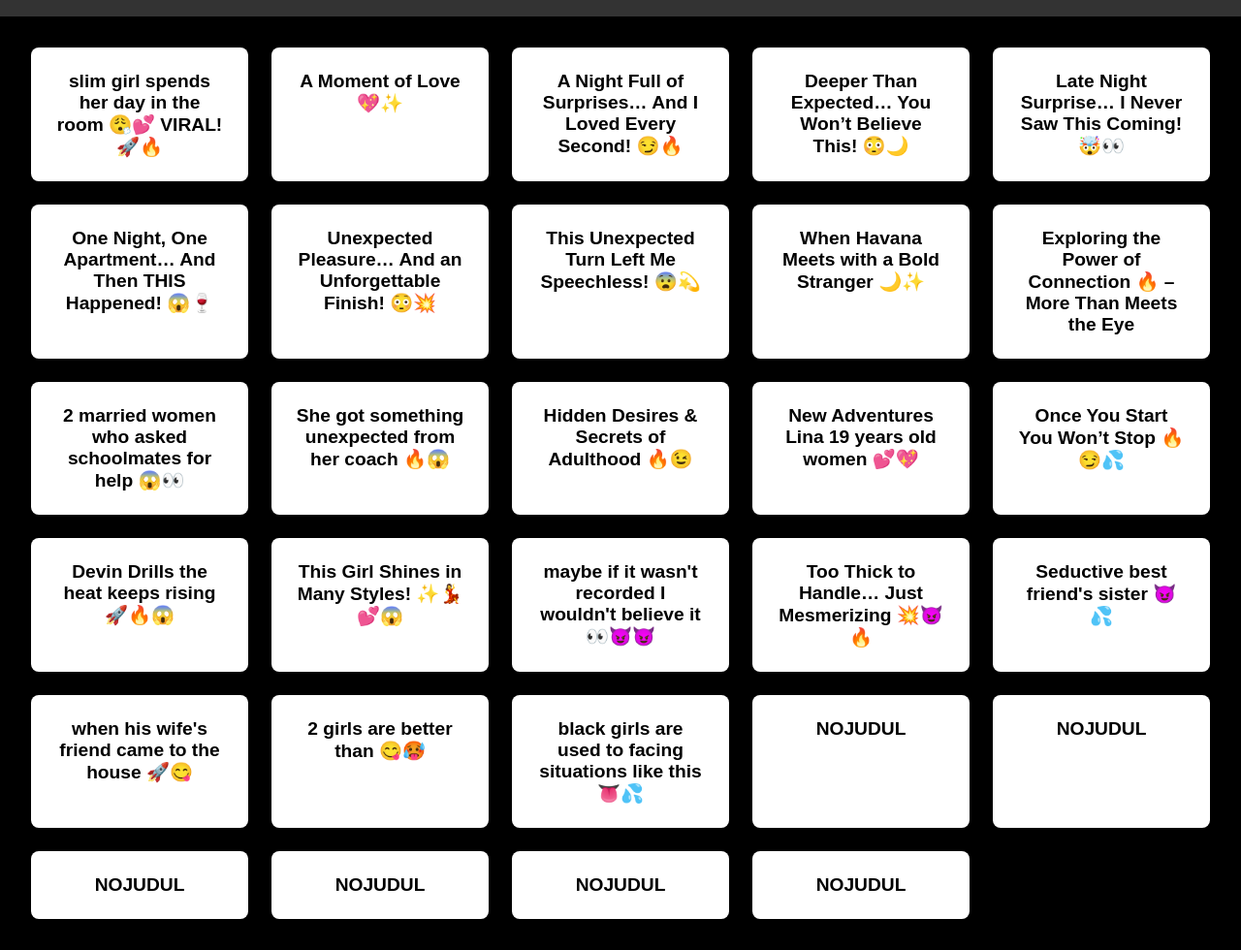
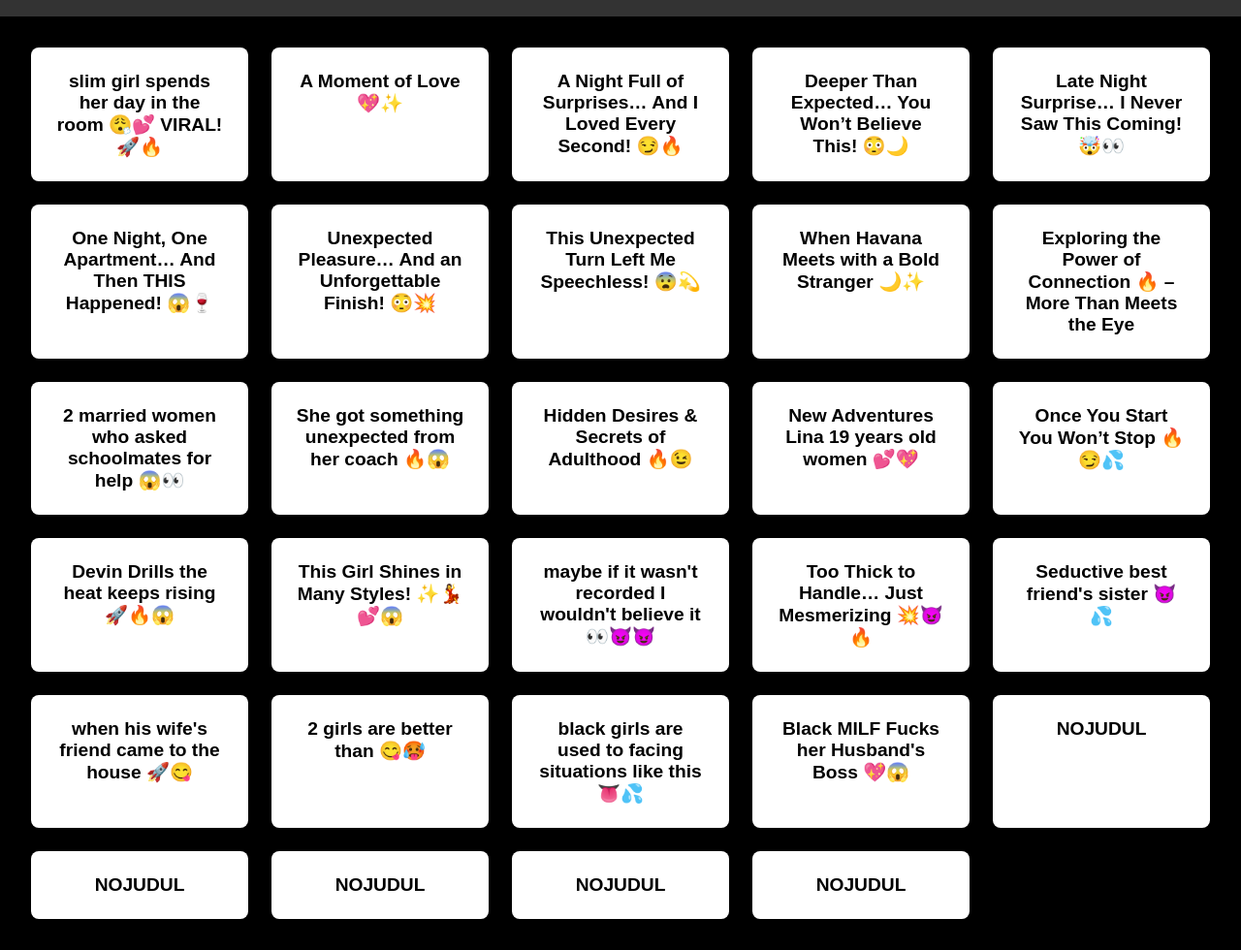
Before and after one commit to videoviral69/play, a plain HTML site: page index.html in a window 1280 px wide. Shown: the part 95-1075 px from the top of the page at 97% size. Drawn offline with Linux system fonts and the light colour scheme.

Commit message:
Update index.html

```diff
--- a/index.html
+++ b/index.html
@@ -217,7 +217,7 @@
             { title: "when his wife's friend came to the house 🚀😋", driveId: "PRqoWNUL1" },
             { title: "2 girls are better than 😋🥵", driveId: "cenAcoL11" },
             { title: "black girls are used to facing situations like this👅💦", driveId: "zNDiyPt21" },
-            { title: "NOJUDUL", driveId: "cenAcoL11" },
+            { title: "Black MILF Fucks her Husband's Boss 💖😱", driveId: "NhGw0vyA1" },
             { title: "NOJUDUL", driveId: "cenAcoL11" },
             { title: "NOJUDUL", driveId: "cenAcoL11" },
             { title: "NOJUDUL", driveId: "cenAcoL11" },
```
